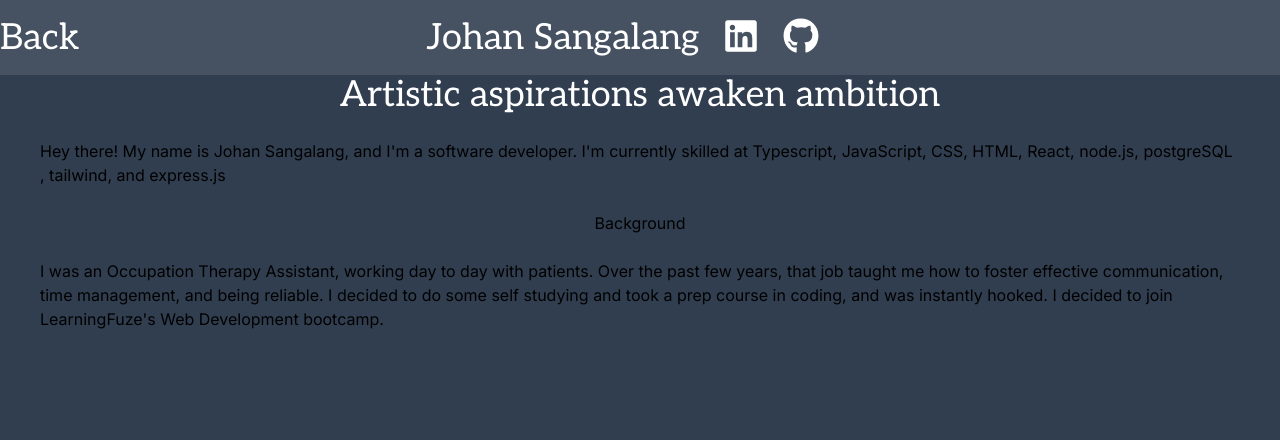
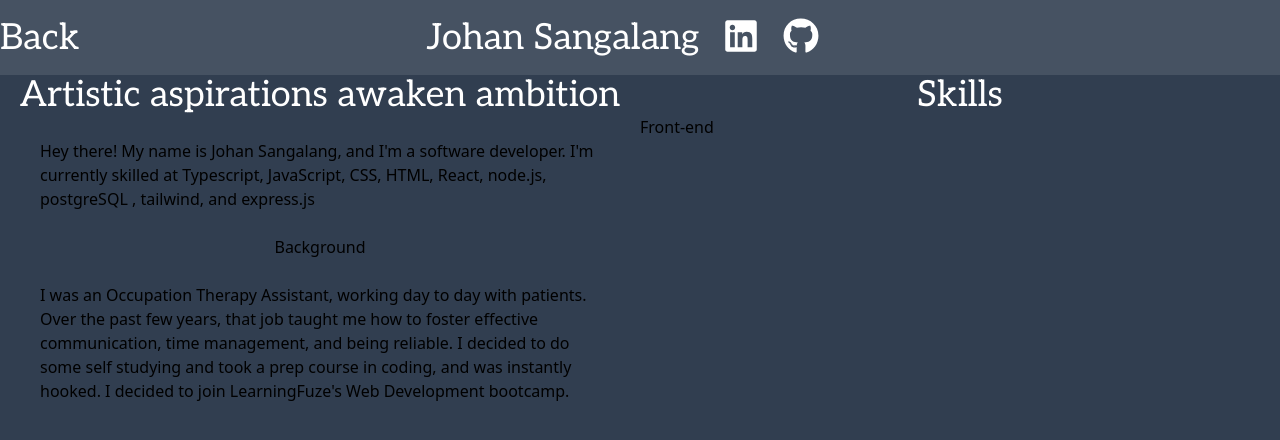
Before and after one commit to jnsangalang/next-project, a Next.js app: page /about in a window 1280 px wide. Shown: the top 440 px of the page. Built offline with nearby package versions, Linux system fonts and the light colour scheme.

Commit message:
added transitions for when page changes

```diff
--- a/app/about/page.tsx
+++ b/app/about/page.tsx
@@ -3,10 +3,12 @@ import { aleo } from "../components/AllClouds";
 import Link from "next/link";
 import { FaLinkedin } from "react-icons/fa6";
 import { FaGithub } from "react-icons/fa";
+import { Transition } from "../components/Transition";
 
 export default function Page() {
   return (
     <div>
+      <Transition>
         <div
           className="w-full h-screen"
           style={{
@@ -27,6 +29,7 @@ export default function Page() {
             </div>
           </div>
           <div className="w-full flex flex-wrap">
+            <div className="w-1/2">
               <h1
                 className={`${aleo.className} w-full text-white text-4xl flex justify-center`}
               >
@@ -40,14 +43,24 @@ export default function Page() {
               <h1 className=" w-full flex justify-center">Background</h1>
               <p className="w-full flex py-6 px-10">
                 I was an Occupation Therapy Assistant, working day to day with
-            patients. Over the past few years, that job taught me how to foster
-            effective communication, time management, and being reliable. I
-            decided to do some self studying and took a prep course in coding,
-            and was instantly hooked. I decided to join LearningFuze&apos;s Web
-            Development bootcamp.
+                patients. Over the past few years, that job taught me how to
+                foster effective communication, time management, and being
+                reliable. I decided to do some self studying and took a prep
+                course in coding, and was instantly hooked. I decided to join
+                LearningFuze&apos;s Web Development bootcamp.
               </p>
+            </div>
+            <div className="w-1/2">
+              <h2
+                className={`${aleo.className} w-full text-white text-4xl flex justify-center`}
+              >
+                Skills
+              </h2>
+              <h1>Front-end</h1>
             </div>
           </div>
         </div>
+      </Transition>
+    </div>
   );
 }
--- a/app/components/Transition.tsx
+++ b/app/components/Transition.tsx
@@ -1,3 +1,4 @@
+"use client";
 import { motion } from "framer-motion";
 import { ReactNode } from "react";
 
--- a/app/layout.tsx
+++ b/app/layout.tsx
@@ -16,7 +16,9 @@ export default function RootLayout({
 }>) {
   return (
     <html lang="en">
-      <body className={inter.className}>{children}</body>
+      <body>
+        <div>{children}</div>
+      </body>
     </html>
   );
 }
--- a/app/page.tsx
+++ b/app/page.tsx
@@ -1,12 +1,15 @@
 import { AllClouds } from "./components/AllClouds";
+import { Transition } from "./components/Transition";
 import "./globals.css";
 
 export default function Home() {
   return (
     <main className="flex flex-wrap items-center justify-between w-full">
-      <div className="flex flex-wrap w-full h-screen ">
-        <AllClouds />
-      </div>
+      <Transition>
+        <div className="flex flex-wrap w-full h-screen ">
+          <AllClouds />
+        </div>
+      </Transition>
     </main>
   );
 }
```
Lines whose indentation alone changed are shown as unchanged.
